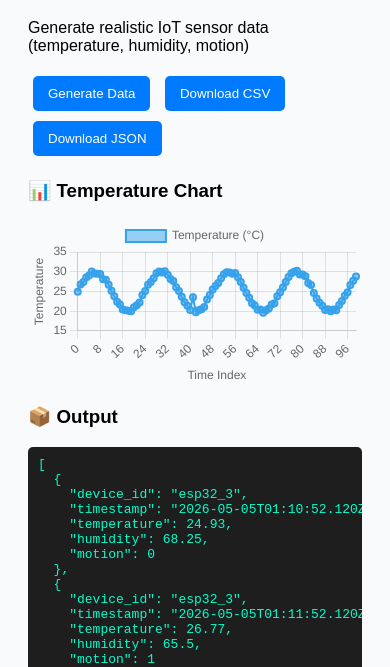
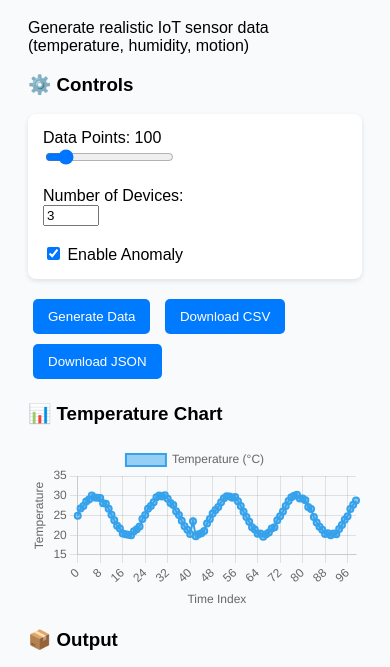
Before and after one commit to Maulina2705/iot-dataset-generator, a plain HTML site: page docs/index.html in a window 390 px wide. Both pictures are taken after a click on the button "Generate Data". Shown: the part 127-794 px from the top of the page. Drawn offline with nearby package versions, Linux system fonts and the light colour scheme.

Commit message:
update step 5

```diff
--- a/docs/index.html
+++ b/docs/index.html
@@ -3,8 +3,6 @@
 <head>
   <title>IoT Dataset Generator</title>
   <link rel="stylesheet" href="style.css">
-
-  <!-- Chart.js -->
   <script src="https://cdn.jsdelivr.net/npm/chart.js"></script>
 </head>
 
@@ -12,6 +10,24 @@
 
   <h1>🚀 IoT Dataset Generator</h1>
   <p>Generate realistic IoT sensor data (temperature, humidity, motion)</p>
+
+  <h3>⚙️ Controls</h3>
+  <div class="panel">
+    <label>Data Points: <span id="dataCountLabel">100</span></label><br>
+    <input type="range" id="dataCount" min="50" max="500" value="100">
+
+    <br><br>
+
+    <label>Number of Devices:</label><br>
+    <input type="number" id="deviceCount" value="3" min="1" max="10">
+
+    <br><br>
+
+    <label>
+      <input type="checkbox" id="anomalyToggle" checked>
+      Enable Anomaly
+    </label>
+  </div>
 
   <div class="controls">
     <button onclick="generateData()">Generate Data</button>
--- a/docs/script.js
+++ b/docs/script.js
@@ -1,29 +1,40 @@
 let generatedData = [];
 let chart;
+
+// =======================
+// CONFIG FROM UI
+// =======================
+
+function getConfig() {
+  return {
+    dataCount: parseInt(document.getElementById("dataCount").value),
+    deviceCount: parseInt(document.getElementById("deviceCount").value),
+    anomalyEnabled: document.getElementById("anomalyToggle").checked
+  };
+}
 
 // =======================
 // SENSOR GENERATORS
 // =======================
 
-function generateTemperature(i) {
+function generateTemperature(i, anomalyEnabled) {
   let base = 25 + 5 * Math.sin(2 * Math.PI * i / 24);
   let noise = (Math.random() - 0.5);
   let value = base + noise;
 
-  // anomaly
-  if (Math.random() < 0.02) {
+  if (anomalyEnabled && Math.random() < 0.02) {
     value += Math.random() * 20;
   }
 
   return parseFloat(value.toFixed(2));
 }
 
-function generateHumidity(i) {
+function generateHumidity(i, anomalyEnabled) {
   let base = 70 - 10 * Math.sin(2 * Math.PI * i / 24);
   let noise = (Math.random() * 4 - 2);
   let value = base + noise;
 
-  if (Math.random() < 0.02) {
+  if (anomalyEnabled && Math.random() < 0.02) {
     value += (Math.random() * 40 - 20);
   }
 
@@ -39,14 +50,15 @@ function generateMotion() {
 // =======================
 
 function generateData() {
+  let config = getConfig();
   let data = [];
 
-  for (let i = 0; i < 100; i++) {
+  for (let i = 0; i < config.dataCount; i++) {
     data.push({
-      device_id: "esp32_" + Math.floor(Math.random() * 3 + 1),
+      device_id: "esp32_" + Math.floor(Math.random() * config.deviceCount + 1),
       timestamp: new Date(Date.now() + i * 60000).toISOString(),
-      temperature: generateTemperature(i),
-      humidity: generateHumidity(i),
+      temperature: generateTemperature(i, config.anomalyEnabled),
+      humidity: generateHumidity(i, config.anomalyEnabled),
       motion: generateMotion()
     });
   }
@@ -128,3 +140,11 @@ function drawChart(data) {
     }
   });
 }
+
+// =======================
+// UI INTERACTION
+// =======================
+
+document.getElementById("dataCount").addEventListener("input", function() {
+  document.getElementById("dataCountLabel").textContent = this.value;
+});
--- a/docs/style.css
+++ b/docs/style.css
@@ -6,6 +6,14 @@ body {
 
 h1 {
   color: #333;
+}
+
+.panel {
+  background: white;
+  padding: 15px;
+  border-radius: 8px;
+  margin-bottom: 15px;
+  box-shadow: 0 2px 5px rgba(0,0,0,0.1);
 }
 
 .controls {
```
